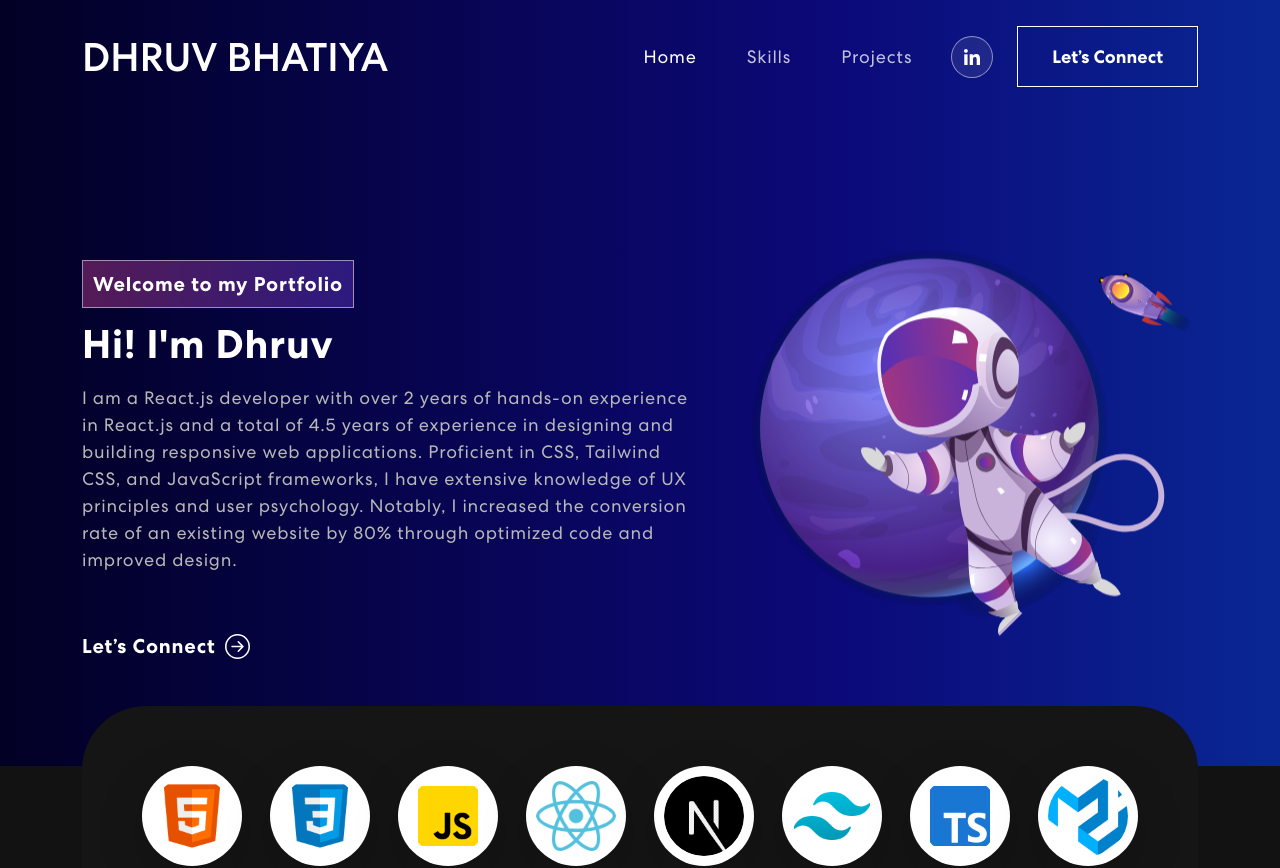
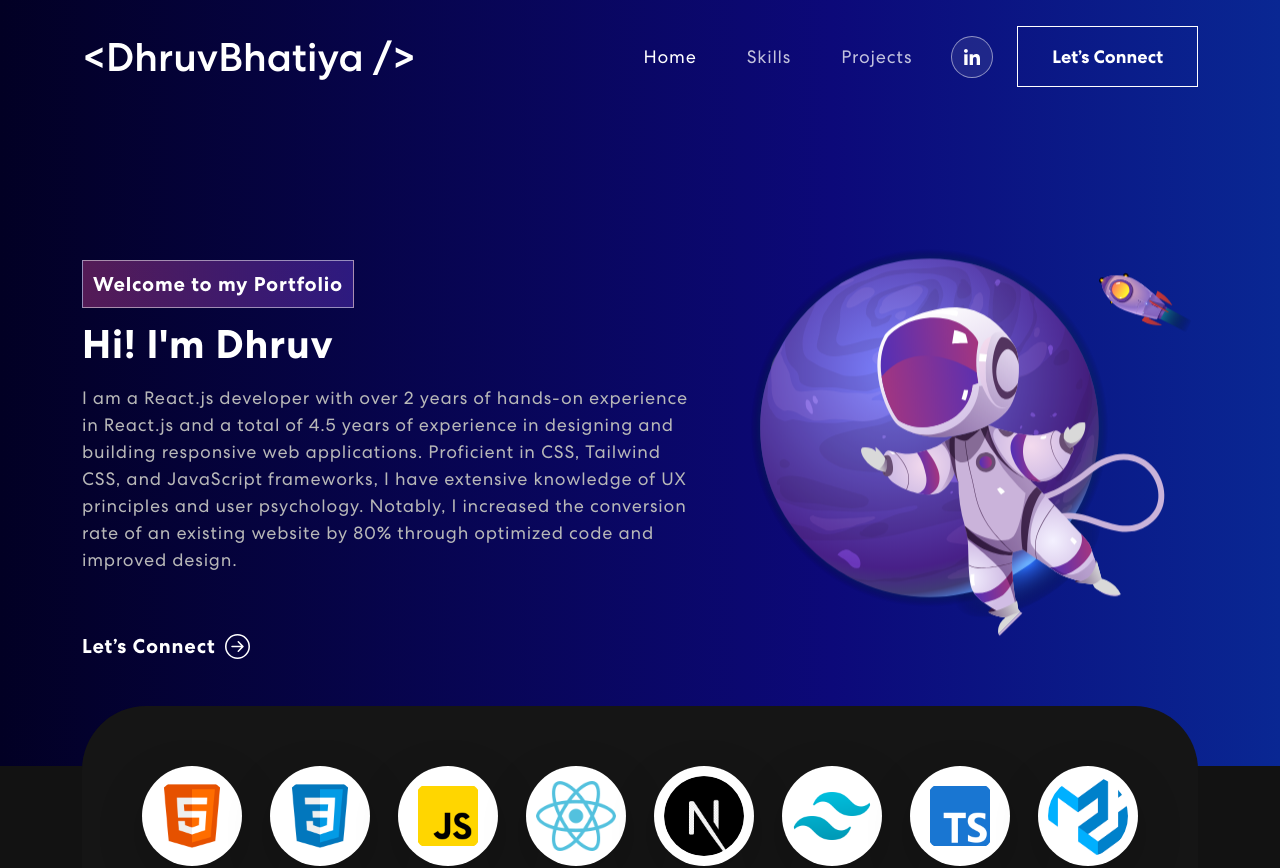
Before and after one commit to DhruvBhatiya/dhruv-portfolio, a React (Create React App) app: page / in a window 1280 px wide. Shown: the top 868 px of the page. Built offline with nearby package versions, Linux system fonts and the light colour scheme.

Commit message:
project name change

```diff
--- a/src/components/Footer.js
+++ b/src/components/Footer.js
@@ -9,6 +9,9 @@ export const Footer = () => {
   const d = new Date();
   let year = d.getFullYear();
   // console.log("year", year)
+  const projectName = '<DhruvBhatiya />'
+
+
   return (
     <footer className="footer">
       <Container>
@@ -16,7 +19,7 @@ export const Footer = () => {
           {/* <MailchimpForm /> */}
           <Col size={12} sm={6}>
             {/* <img src={logo} alt="Logo" /> */}
-            <h1 style={{ color: "#fff" }}>DHRUV BHATIYA</h1>
+            <h1 style={{ color: "#fff" }}>{projectName}</h1>
           </Col>
           <Col size={12} sm={6} className="text-center text-sm-end">
             <div className="social-icon">
--- a/src/components/NavBar.js
+++ b/src/components/NavBar.js
@@ -32,6 +32,7 @@ export const NavBar = () => {
     setActiveLink(value);
   }
 
+  const projectName = '<DhruvBhatiya />'
   return (
     <>
     {/* <Router> */}
@@ -39,7 +40,7 @@ export const NavBar = () => {
         <Container>
           <Navbar.Brand className="flex gap-2 items-center" href="/">
             {/* <img className="w-[50px]" src={logo} alt="Logo" /> */}
-            <h1 className="text-white mb-0">DHRUV BHATIYA</h1>
+            <h1 className="text-white mb-0">{projectName}</h1>
           </Navbar.Brand>
           <Navbar.Toggle aria-controls="basic-navbar-nav">
             <span className="navbar-toggler-icon"></span>
--- a/src/components/ProjectCard.js
+++ b/src/components/ProjectCard.js
@@ -41,7 +41,7 @@ export const ProjectCard = ({ title, description, imgUrl, link, tech }) => {
           '&:hover': {
             boxShadow: '0px 15px 30px rgba(0, 0, 0, 0.6)',
           },
-          cursor: 'pointer',
+          cursor: 'default',
           position: 'relative', // To position the icon inside the card
         }}
       >
```
